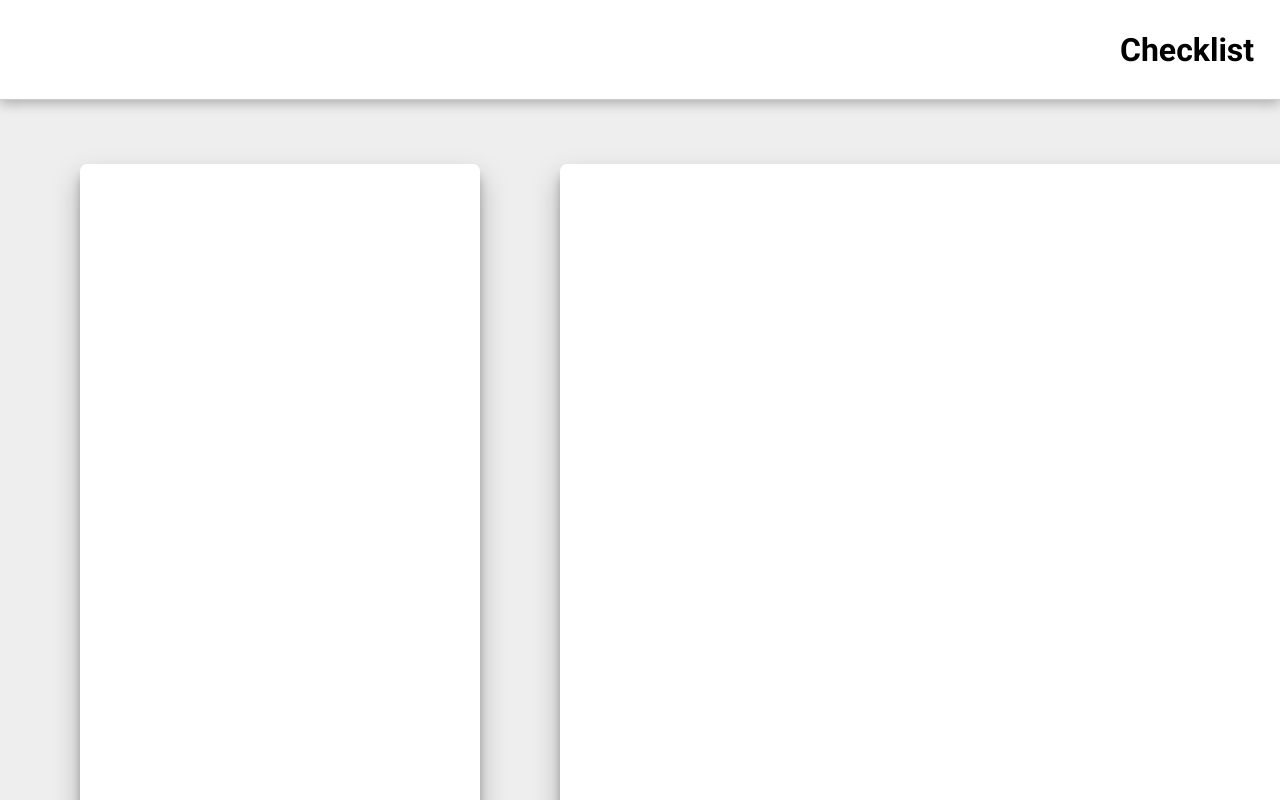
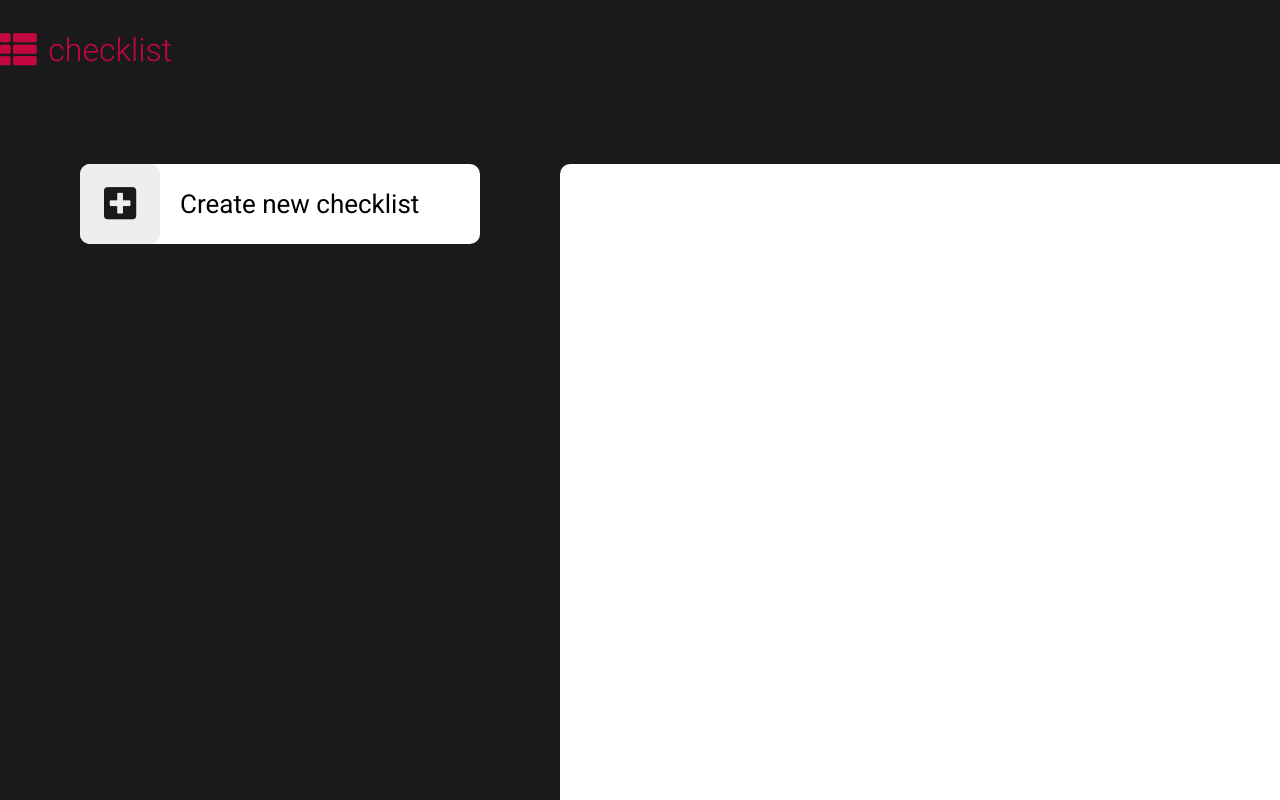
Before and after one commit to JesseDavda/Checklist, a Vue app in the folder client/: page /checklists in a window 1280 px wide. Shown: the top 800 px of the page. Built offline with nearby package versions, Linux system fonts and the light colour scheme.

Commit message:
Builds out the side menu and changes design

```diff
--- /dev/null
+++ b/client/src/components/side-menu.vue
@@ -0,0 +1,111 @@
+<template>
+    <div v-bind:class="{ extraHeight: checklistView }" class="side-menu-container">
+        <div v-if="!checklistView" @click="newChecklist()" class="menu-action-container">
+            <div class="icon-container">
+                <i class="fa fa-plus-square" />
+            </div>
+            <h3>Create new checklist</h3>
+        </div>
+        <div v-if="checklistView" class="menu-action-container">
+            <div class="icon-container">
+                <i class="fa fa-plus" />
+            </div>
+            <h3>Add item</h3>
+        </div>
+        <div v-if="checklistView" class="menu-action-container">
+            <div class="icon-container">
+                <i class="far fa-clock" />
+            </div>
+            <h3>Schedule checklist</h3>
+        </div>
+        <div v-if="checklistView" class="menu-action-container">
+            <div class="icon-container">
+                <i class="fa fa-sync" />
+            </div>
+            <h3>Reset checklist</h3>
+        </div>
+        <div v-if="checklistView" class="menu-action-container">
+            <div class="icon-container">
+                <i class="fa fa-share" />
+            </div>
+            <h3>Share checklist</h3>
+        </div>
+        <div v-if="checklistView" class="menu-action-container">
+            <div class="icon-container">
+                <i class="fa fa-ban" />
+            </div>
+            <h3>Delete checklist</h3>
+        </div>
+    </div>
+</template>
+
+<script>
+export default {
+    name: 'SideMenu',
+    props: {
+        checklistView: Boolean
+    },
+    methods: {
+        newChecklist: function() {
+            this.$emit('expand');
+        }
+    }
+}
+</script>
+
+<style lang="scss" scoped>
+    .side-menu-container {
+        height: 80px;
+        width: 400px;
+        background-color: #fff;
+        border-radius: 10px;
+        transition: height 0.1s ease-out;
+    }
+
+    .menu-action-container {
+        width: 100%;
+        height: 80px;
+        display: flex;
+        align-items: center;
+        border-radius: 10px;
+        transition: background-color 0.2s ease-out;
+
+        h3 {
+            font-family: 'Roboto';
+            line-height: 30px;
+            font-size: 26px;
+            font-weight: 400;
+            margin-left: 20px;
+        }
+
+        i {
+            color: #1A1A1D;
+            zoom: 2.3;
+        }
+
+        &:hover {
+            cursor: pointer;
+            color: #fff;
+            background-color: rgba(195,7,63,1);
+            border-radius: 10px;
+        }
+    }
+
+    .icon-container {
+        width: 80px;
+        height: 100%;
+        display: flex;
+        justify-content: center;
+        align-items: center;
+        background-color: #eee;
+        border-radius: 10px;
+    }
+
+    .extraHeight {
+        height: 400px;
+    }
+
+    .addMenuAction {
+        opacity: 1.0;
+    }
+</style>
--- a/client/src/views/Home.vue
+++ b/client/src/views/Home.vue
@@ -1,12 +1,13 @@
 <template>
     <div class="checklist-page-container" >
-        <div class="checklist-header-container">
-            <h1>Checklist</h1>
+        <div class="checklist-header">
+            <div class="checklist-header-container">
+                <i class="fa fa-th-list" />
+                <h1>checklist</h1>
+            </div>
         </div>
         <div class="checklist-container">
-            <div class="checklist-sidebar-container">
-
-            </div>
+            <SideMenu :checklistView="checklist" @expand="checklist = true"></SideMenu>
             <div class="checklist-list-container">
 
             </div>
@@ -15,8 +16,18 @@
 </template>
 
 <script>
+    import SideMenu from '../components/side-menu.vue';
+
     export default {
         name: 'Home',
+        components: {
+            SideMenu
+        },
+        data() {
+            return {
+                checklist: false
+            }
+        }
     }
 </script>
 
@@ -25,27 +36,39 @@
         width: 100%;
         height: 100%;
         position: relative;
-        background-color: #eee;
+        background-color: #1A1A1D;
         padding-top: 100px;
     }
 
-    .checklist-header-container {
-        background-color: #fff;
+    .checklist-header {
+        background-color: #1A1A1D;
         width: 100%;
         height: 100px;
         position: absolute;
         top: 0px;
-        box-shadow: 0 3px 12px rgba(0,0,0,0.12), 0 3px 12px rgba(0,0,0,0.19);
-        border-bottom: 1px solid #ccc;
         display: flex;
         align-items: center;
-        padding-left: 70em;
+        justify-content: center;
 
         h1 {
             font-family: 'Roboto';
-            font-weight: 700;
-            color: #000;
+            font-weight: 300;
+            color: rgba(195,7,63,1);
+            margin: 0;
         }
+
+        i {
+            zoom: 2.3;
+            margin-right: 5px;
+            color: rgba(195,7,63,1);
+        }
+    }
+
+    .checklist-header-container {
+        width: 100em;
+        height: 100%;
+        display: flex;
+        align-items: center;
     }
 
     .checklist-container {
@@ -56,20 +79,11 @@
         display: flex;
     }
 
-    .checklist-sidebar-container {
-        width: 400px;
-        height: 900px;
-        background-color: #fff;
-        box-shadow: 0 14px 28px rgba(0,0,0,0.25), 0 10px 10px rgba(0,0,0,0.22);
-        border-radius: 7px;
-    }
-
     .checklist-list-container {
         width: 960px;
         height: 1500px;
         margin-left: 5em;
         background-color: #fff;
-        box-shadow: 0 14px 28px rgba(0,0,0,0.25), 0 10px 10px rgba(0,0,0,0.22);
-        border-radius: 7px;
+        border-radius: 10px;
     }
 </style>
```
Also changed, not shown: client/src/components/list-view.vue (added).
